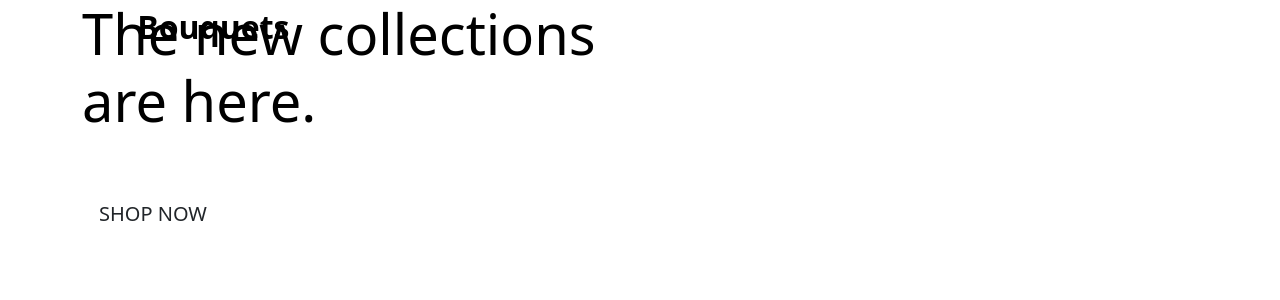
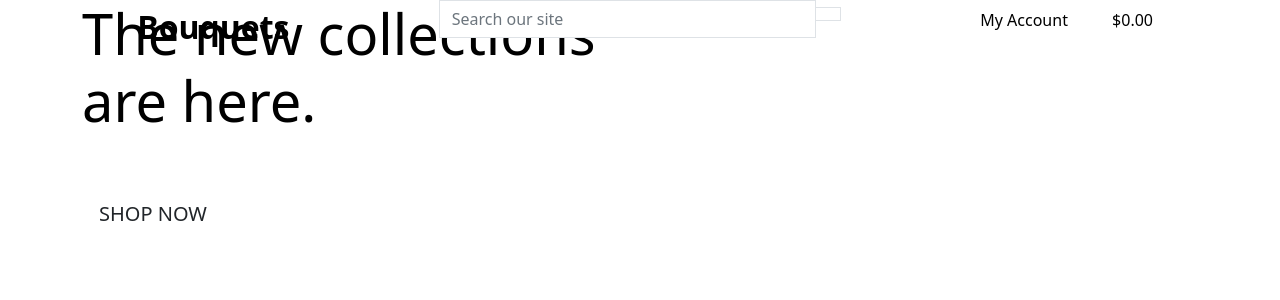
Before and after one commit to Kpokc/food_bouquets, a Django app: page / in a window 1280 px wide. Shown: the top 300 px of the page. Run offline with Django 3.2, Linux system fonts and the light colour scheme.

Commit message:
Added main page header

```diff
--- a/templates/base.html
+++ b/templates/base.html
@@ -41,12 +41,55 @@
                     </a>
                 </div>
                 <div class="col-12 col-lg-4 my-aotu py-1 py-lg-0">
-
+                    <form method="get" action="">
+                        <div class="input-group w-100">
+                            <input class="form-control border border-black rounded-0" type="text" name="q" placeholder="Search our site">
+                            <div class="input-group-append">
+                                <button type="submit" class="form-control btn btn-black border border-black rounded-0">
+                                    <span class="icon">
+                                        <i class="fas fa-search"></i>
+                                    </span>
+                                </button>
+                            </div>
+                        </div>
+                    </form>
                 </div>
                 <div class="col-12 col-lg-4 my-aotu py-1 py-lg-0">
                     <ul class="list-inline list-unstiled text-center text-lg-right my-0">
-                        <li class="list-inline-item dropdown"></li>
-                        <li class="list-inline-item"></li>
+                        <li class="list-inline-item dropdown">
+                        <a class="text-black nav-link" href="#" id="user-options" data-toggle="dropdown" aria-haspopup="true" aria-expanded="false">
+                            <div class="text-center">
+                                <div><i class="fas fa-user fa-lg"></i></div>
+                                <p class="my-0">My Account</p>
+                            </div>
+                        </a>
+                        <div class="dropdown-menu border-0" aria-labelledby="user-options">
+                            {% if request.user.is_authenticated %}
+                                {% if request.user.is_superuser %}
+                                    <a href="" class="dropdown-item">Product Management</a>
+                                {% endif %}
+                                <a href="" class="dropdown-item">My Profile</a>
+                                <a href="{% url 'account_logout' %}" class="dropdown-item">Logout</a>
+                            {% else %}
+                                <a href="{% url 'account_signup' %}" class="dropdown-item">Register</a>
+                                <a href="{% url 'account_login' %}" class="dropdown-item">Login</a>
+                            {% endif %}
+                        </div>
+                        </li>
+                        <li class="list-inline-item">
+                            <a class="{% if grand_total %}text-info font-weight-bold{% else %}text-black{% endif %} nav-link" href="">
+                                <div class="text-center">
+                                    <div><i class="fas fa-shopping-bag fa-lg"></i></div>
+                                    <p class="my-0">
+                                        {% if grand_total %}
+                                            ${{ grand_total|floatformat:2 }}
+                                        {% else %}
+                                            $0.00
+                                        {% endif %}
+                                    </p>
+                                </div>
+                            </a>
+                        </li>
                     </ul>
                 </div>
             </div>
```
